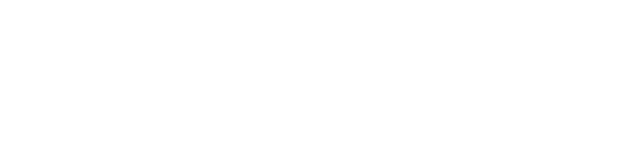
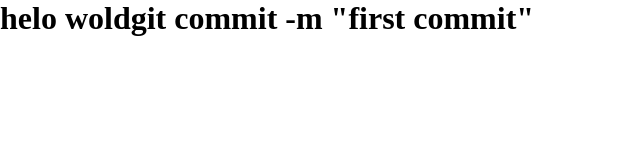
Before and after one commit to ibrohimjonovsardorbek26-gif/dars13, a plain HTML site: page index.html in a window 1280 px wide. Shown: the whole page, without its empty margins (0-640 px from the left). Drawn offline with Linux system fonts and the light colour scheme.

Commit message:
h1 qoshildi

```diff
--- a/index.html
+++ b/index.html
@@ -6,5 +6,7 @@
     <title>Document</title>
     <link rel="stylesheet" href="./main.css" />
   </head>
-  <body></body>
+  <body>
+    <h1>helo woldgit commit -m "first commit"</h1>
+  </body>
 </html>
```
